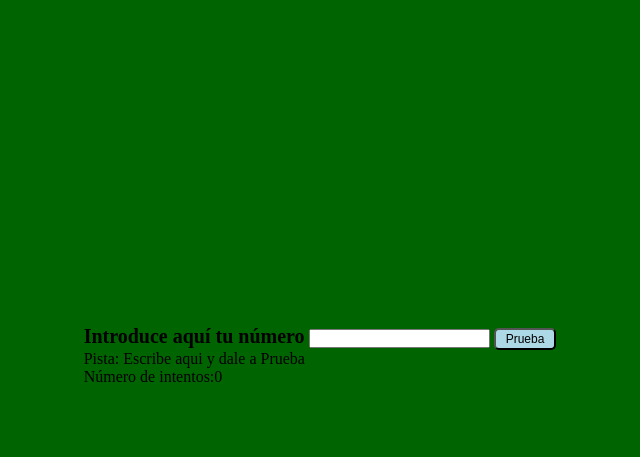
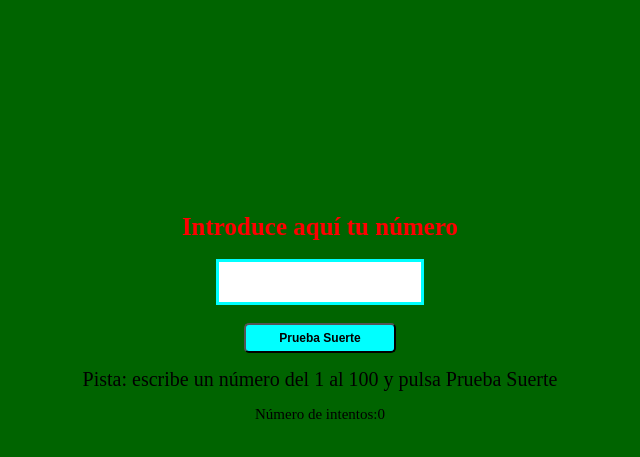
Before and after one commit to PaulaPSoto/modulo-2-evaluacion-intermedia-PaulaPSoto, a plain HTML site: page index.html in a window 1280 px wide. Shown: the part 241-698 px from the top of the page, without its empty margins (320-960 px from the left). Drawn offline with Linux system fonts and the light colour scheme.

Commit message:
Add Style to css

```diff
--- a/index.html
+++ b/index.html
@@ -20,14 +20,16 @@
         ></i>
       </h1>
       <section>
-        <form action="/signup" method="post" class="js-form">
+        <form action="/signup" method="post" class="form js-form">
           <label class="intronumber" for="intronumber"
             >Introduce aquí tu número</label
           >
-          <input type="number" class="js-numbrergame" />
-          <input type="button" value="Prueba" class="button js-test" />
+          <input type="number" class="js-numbrergame intronumberInput" />
+          <input type="button" value="Prueba Suerte" class="button js-test" />
         </form>
-        <p class="text-test js-textgame">Pista: Escribe aqui y dale a Prueba</p>
+        <p class="text-test js-textgame">
+          Pista: escribe un número del 1 al 100 y pulsa Prueba Suerte
+        </p>
         <p class="number-test">Número de intentos:0</p>
       </section>
     </main>
--- a/styles/styles.css
+++ b/styles/styles.css
@@ -20,17 +20,48 @@
   width: 45px;
   color: black;
 }
+.form {
+  display: flex;
+  flex-direction: column;
+  align-items: center;
+}
 .intronumber {
+  color: red;
   font-size: 20px;
   font-weight: bold;
 }
+.intronumberInput {
+  font-size: 20px;
+  text-align: center;
+  width: 40%;
+  height: 40px;
+  margin: 18px;
+  border: cyan solid;
+}
 
-.js-test {
+.button {
+  width: 30%;
+  height: 30px;
   padding: 2px 10px;
   font-size: 12px;
+  font-weight: bold;
   border-radius: 5px;
-  background-color: lightblue;
+  background-color: cyan;
 }
-.test {
-  border: 10px;
+.text-test {
+  font-size: 20px;
+  margin: 15px;
 }
+.number-test {
+  font-size: 15px;
+  text-align: center;
+}
+
+@media all and (min-width: 768px) {
+  .intronumber {
+    font-size: 25px;
+  }
+  .intronumberInput {
+    font-size: 25px;
+  }
+}
```
